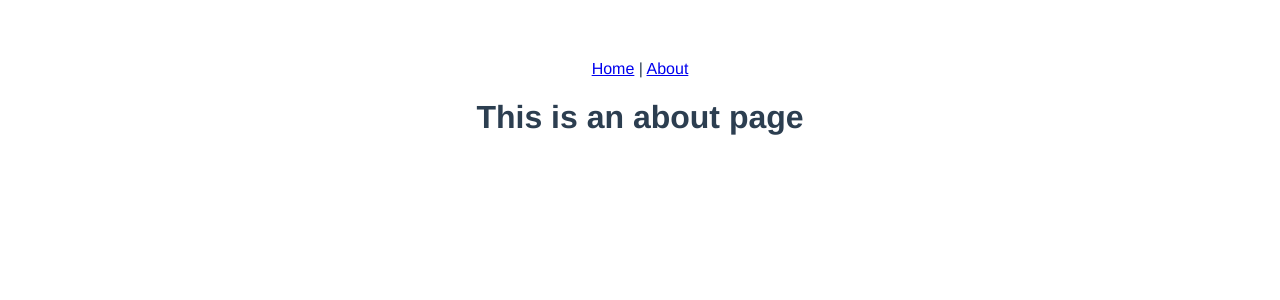
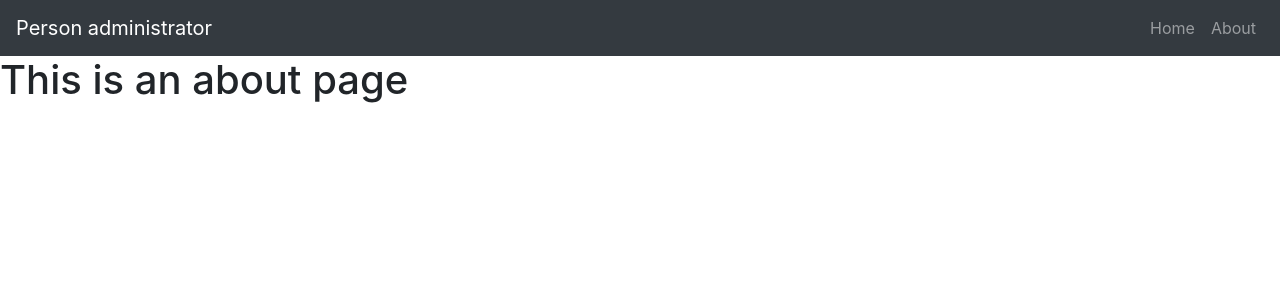
Before and after one commit to kenkris/personAdministrator, a Vue app: page /about in a window 1280 px wide. Shown: the top 300 px of the page. Built offline with nearby package versions, Linux system fonts and the light colour scheme.

Commit message:
Add nav bar to layout

```diff
--- a/src/App.vue
+++ b/src/App.vue
@@ -1,20 +1,20 @@
 <template>
   <div id="app">
-    <div id="nav">
-      <router-link to="/">Home</router-link> |
-      <router-link to="/about">About</router-link>
-    </div>
+
+      <b-navbar toggleable="lg" type="dark" variant="dark">
+            <b-navbar-brand href="#">Person administrator</b-navbar-brand>
+            <b-navbar-toggle target="nav_text_collapse" />
+
+            <b-collapse is-nav id="nav_text_collapse">
+                <b-navbar-nav class="ml-auto">
+                    <b-nav-item to="/">Home</b-nav-item>
+                    <b-nav-item to="/about">About</b-nav-item>
+                </b-navbar-nav>
+            </b-collapse>
+      </b-navbar>
     <router-view/>
   </div>
 </template>
 
 <style>
-#app {
-  font-family: 'Avenir', Helvetica, Arial, sans-serif;
-  -webkit-font-smoothing: antialiased;
-  -moz-osx-font-smoothing: grayscale;
-  text-align: center;
-  color: #2c3e50;
-  margin-top: 60px;
-}
 </style>
--- a/src/main.js
+++ b/src/main.js
@@ -1,6 +1,12 @@
 import Vue from 'vue'
 import App from './App.vue'
 import router from './router'
+import BootstrapVue from 'bootstrap-vue'
+import 'bootstrap/dist/css/bootstrap.css'
+import 'bootstrap-vue/dist/bootstrap-vue.css'
+
+
+Vue.use(BootstrapVue);
 
 Vue.config.productionTip = false
 
--- a/src/views/Home.vue
+++ b/src/views/Home.vue
@@ -1,18 +1,21 @@
 <template>
-  <div class="home">
-    <img alt="Vue logo" src="../assets/logo.png">
-    <HelloWorld msg="Welcome to Your Vue.js App"/>
-  </div>
+    <b-container>
+        <b-row class="text-center">
+            <b-col>1 of 3</b-col>
+            <b-col cols="8">2 of 3 (wider)</b-col>
+            <b-col>3 of 3</b-col>
+        </b-row>
+    </b-container>
 </template>
 
 <script>
 // @ is an alias to /src
-import HelloWorld from '@/components/HelloWorld.vue'
+//import HelloWorld from '@/components/HelloWorld.vue'
 
 export default {
-  name: 'home',
-  components: {
-    HelloWorld
-  }
+    name: 'home',
+    components: {
+        //HelloWorld
+    }
 }
 </script>
```
